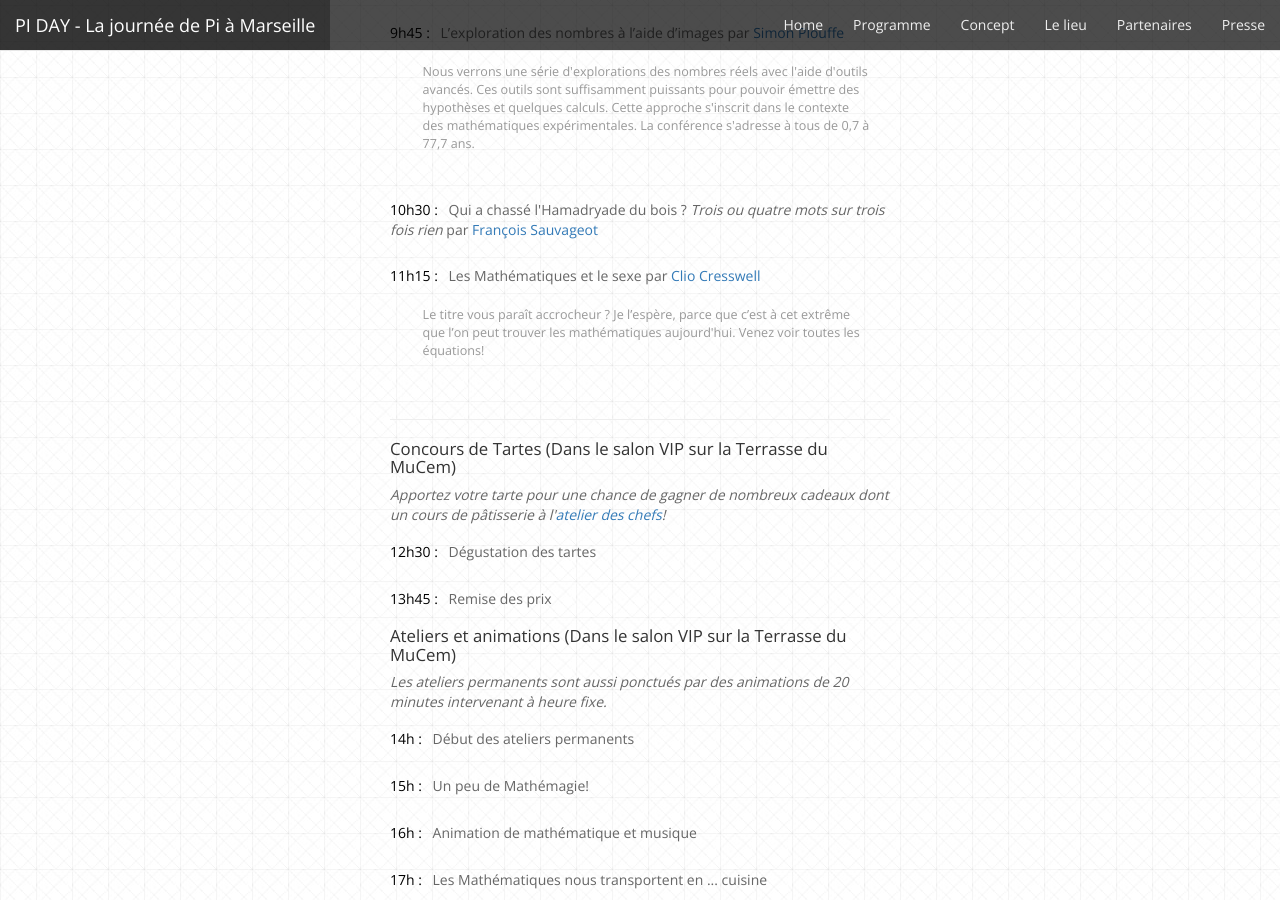
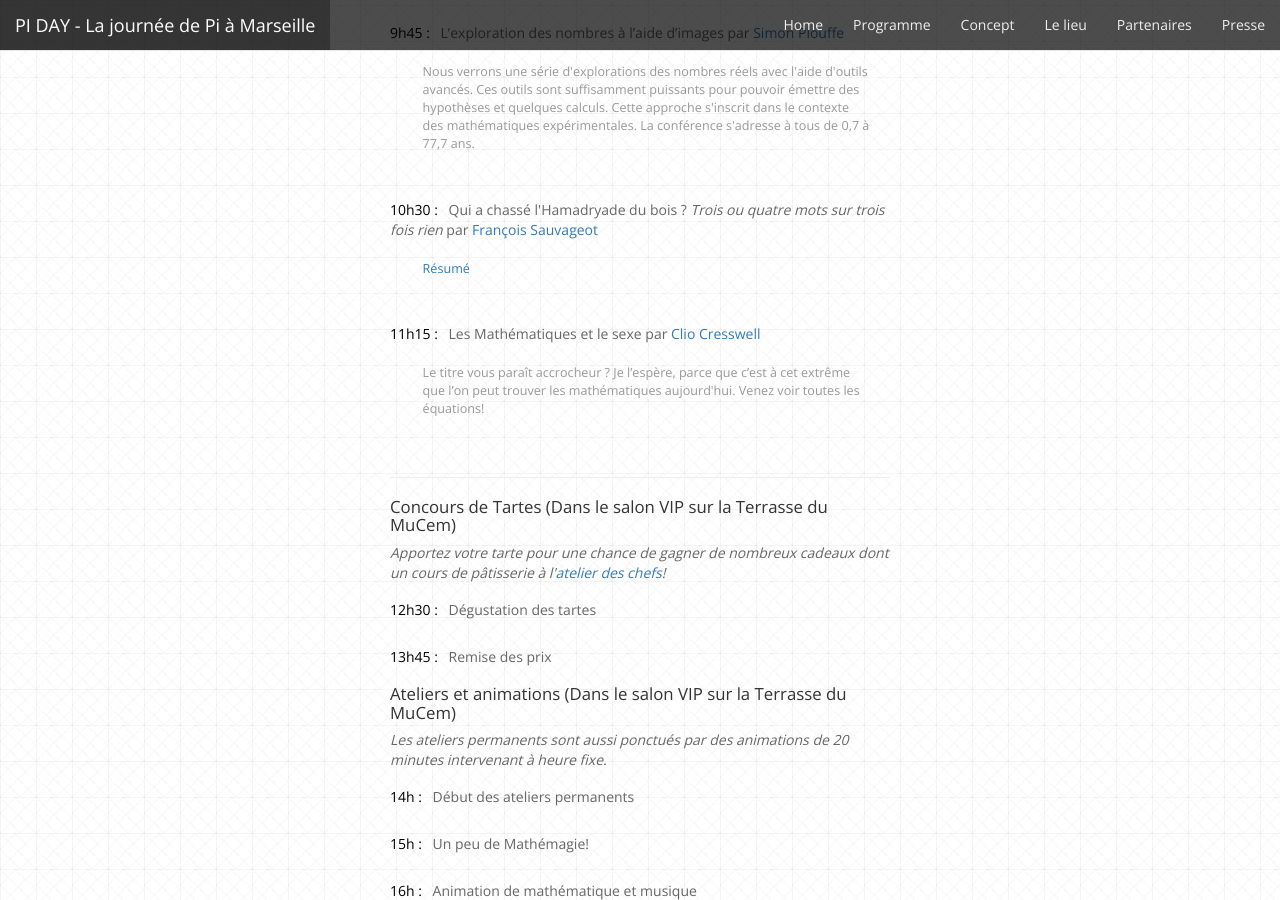
Before and after one commit to Piday/piday.github.io, a Jekyll site: the page built from programme.html, in a window 1280 px wide and 900 px high, scrolled down 391 px. Built offline with Jekyll 4.4.1, drawn with Linux system fonts in a browser that asks for light colours; nearby versions of some CDN libraries; Markdown is read by kramdown in place of the engine named in the settings.

Commit message:
lien vers résumé Sauvageot

```diff
--- a/programme.html
+++ b/programme.html
@@ -36,6 +36,7 @@ permalink: /Programme/
         <li>
           <p>
           <a class = "horaire" name = "sauvageot">10h30 :</a> Qui a chassé l'Hamadryade du bois ? <em>Trois ou quatre mots sur trois fois rien</em> par <a href="http://www.mathom.fr/sauvageot">François Sauvageot</a>
+		  <blockquote><a href="{{ "/sauvaegeot.html" | prepend: site.baseurl}}">Résumé</a></blockquote>
           </p>
         </li>
         <li>
--- a/sauvageot.html
+++ b/sauvageot.html
@@ -24,7 +24,7 @@ permalink: /sauvageot.html
 		<p>Est-ce pour autant parler pour ne rien dire ? Je ne l'espère pas et je laisse le mot de la fin à Raymond Devos.</p>
 		<p>« Une fois rien, c'est rien ; deux fois rien, ce n'est pas beaucoup, mais pour trois fois rien, on peut déjà s'acheter quelque chose, et pour pas cher. Alors maintenant si vous multipliez trois fois rien par trois fois rien, rien multiplié par rien égale rien, trois multiplié par trois égale neuf, ça fait rien de neuf. »</p>
 
-		<p>– François Sauvageot.</p>
+		<p>– <em>François Sauvageot.</em></p>
 		<p><a href="{{ "/Programme/" | prepend: site.baseurl}}">&lt; Retour au programme</a></p>
 	</div>
     </div>
```
